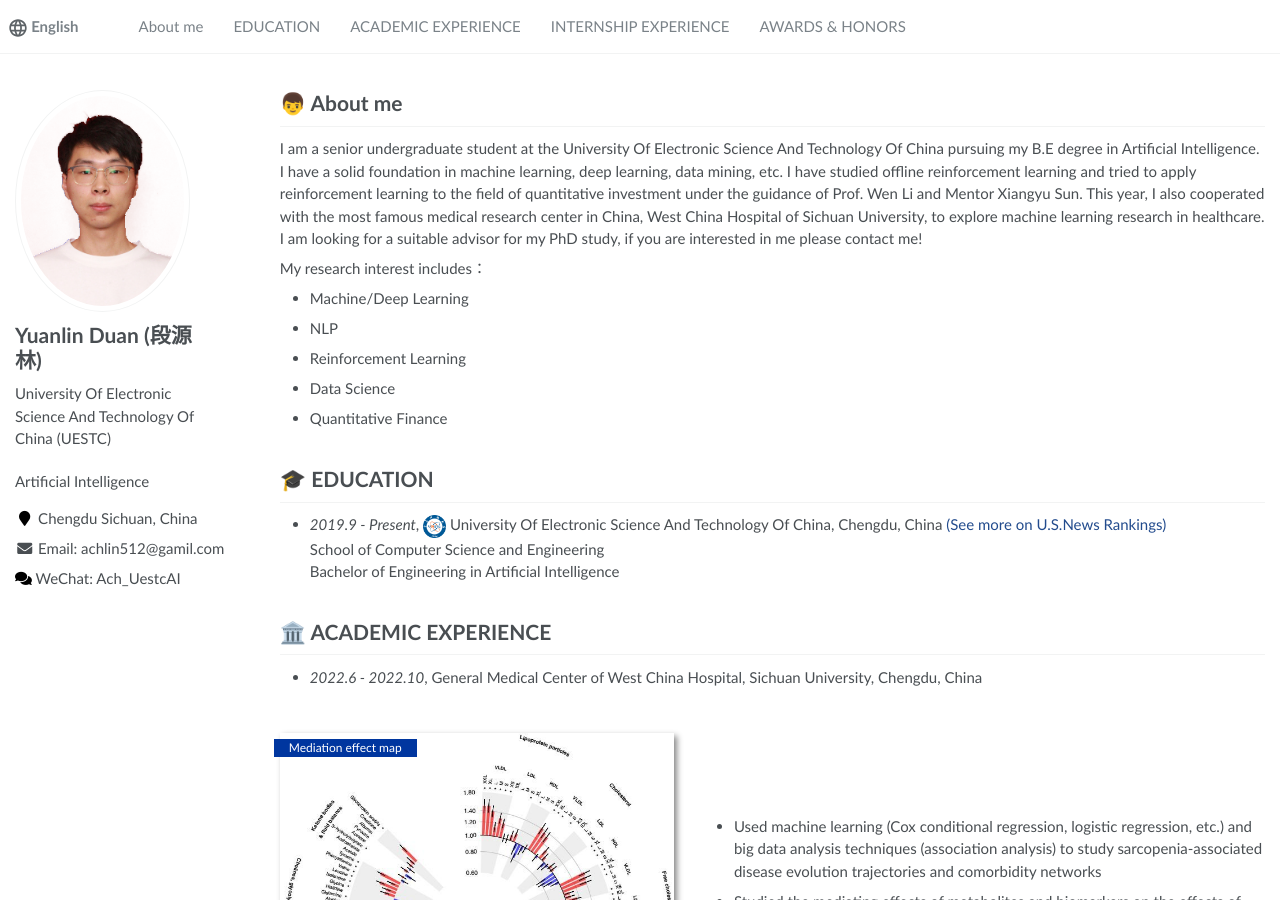
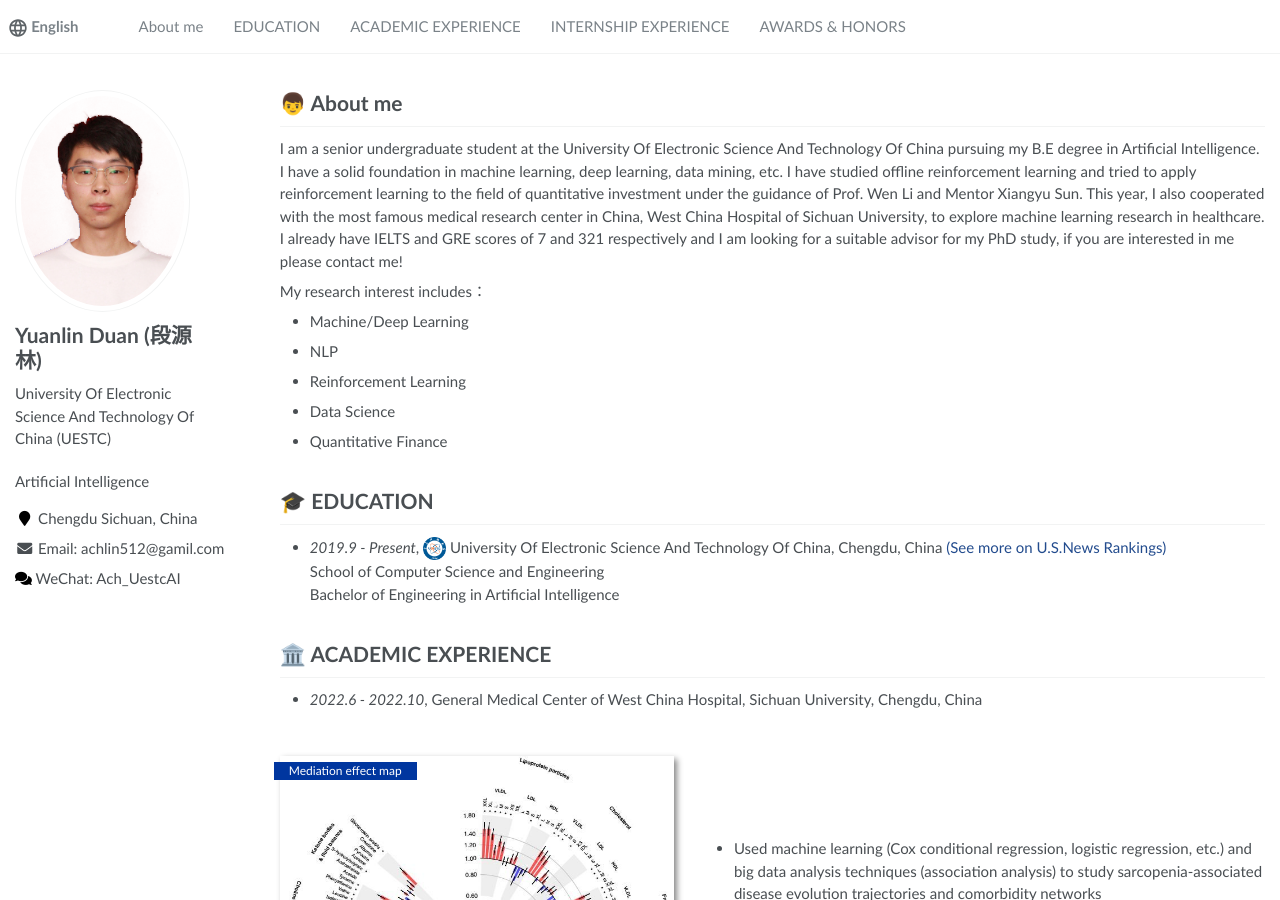
Before and after one commit to achlin9/achlin9.github.io, a Jekyll site: the page built from _pages/about.md, in a window 1280 px wide and 900 px high. Built offline with Jekyll 4.4.1, drawn with Linux system fonts in a browser that asks for light colours.

Commit message:
Update about.md

```diff
--- a/_pages/about.md
+++ b/_pages/about.md
@@ -18,7 +18,7 @@
 <span class='anchor' id='about-me'></span>
 
 # 👦 About me
-I am a senior undergraduate student at the University Of Electronic Science And Technology Of China pursuing my B.E degree in Artificial Intelligence. I have a solid foundation in machine learning, deep learning, data mining, etc. I have studied offline reinforcement learning and tried to apply reinforcement learning to the field of quantitative investment under the guidance of Prof. Wen Li and Mentor Xiangyu Sun. This year, I also cooperated with the most famous medical research center in China, West China Hospital of Sichuan University, to explore machine learning research in healthcare. I am looking for a suitable advisor for my PhD study, if you are interested in me please contact me!
+I am a senior undergraduate student at the University Of Electronic Science And Technology Of China pursuing my B.E degree in Artificial Intelligence. I have a solid foundation in machine learning, deep learning, data mining, etc. I have studied offline reinforcement learning and tried to apply reinforcement learning to the field of quantitative investment under the guidance of Prof. Wen Li and Mentor Xiangyu Sun. This year, I also cooperated with the most famous medical research center in China, West China Hospital of Sichuan University, to explore machine learning research in healthcare. I already have IELTS and GRE scores of 7 and 321 respectively and I am looking for a suitable advisor for my PhD study, if you are interested in me please contact me!
  <!-- <a href='https://scholar.google.com/citations?user=WMkMTb4AAAAJ'><img src="https://img.shields.io/endpoint?url={{ url | url_encode }}&logo=Google%20Scholar&labelColor=f6f6f6&color=9cf&style=flat&label=引用"></a>。 -->
 
 My research interest includes：
```
